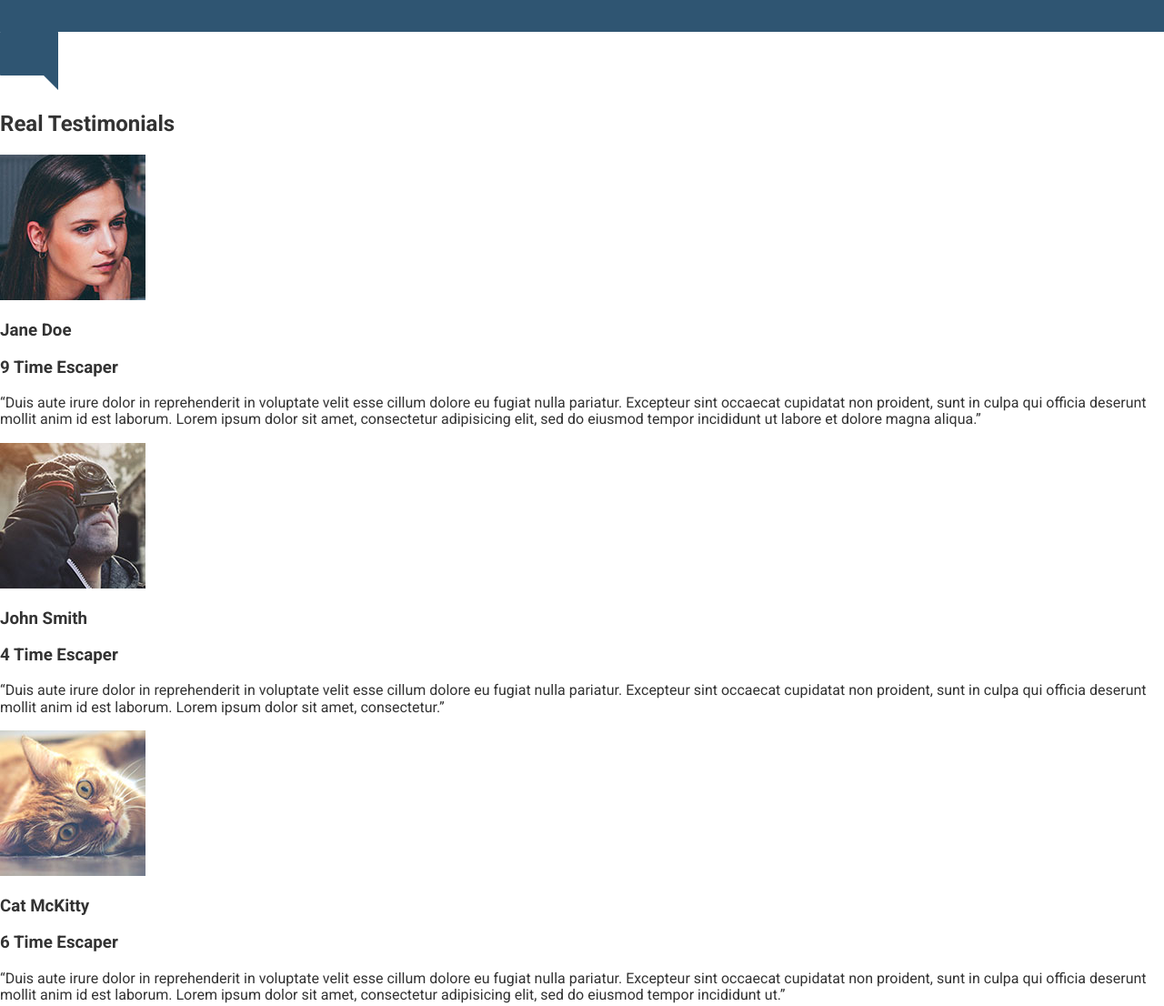
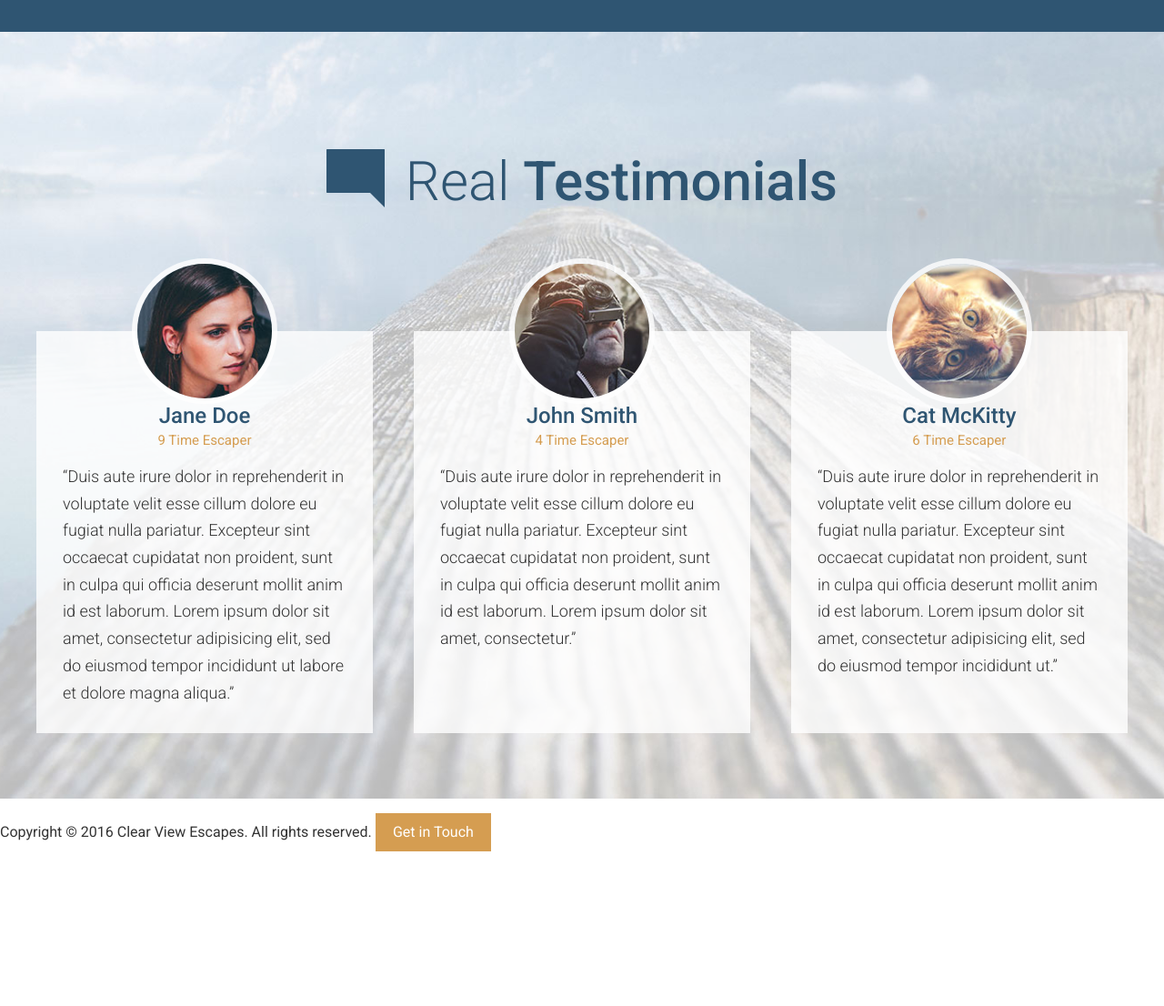
Before and after one commit to LeandroGabrielAyala/LandingPage-TravelSite, a website: page app/index.html in a window 1280 px wide. Shown: the part 3000-4106 px from the top of the page at 91% size. After the commit the page ends 3952 px from the top, so only its background shows below. Drawn offline with Linux system fonts and the light colour scheme.

Commit message:
Completed the Testimonials section.

```diff
--- a/app/assets/styles/base/_mixins.css
+++ b/app/assets/styles/base/_mixins.css
@@ -11,7 +11,7 @@
 }
 
 @define-mixin atLarge {
-	@media (min-width: 1200px) {
+	@media (min-width: 1010px) {
 		@mixin-content;
 	}
 }
--- a/app/assets/styles/modules/_page-section.css
+++ b/app/assets/styles/modules/_page-section.css
@@ -5,8 +5,34 @@
 		padding: 4.5rem 0;
 	}
 
+	&--no-b-padding-until-medium {
+		padding-bottom: 0;
+
+		@mixin atMedium {
+			padding-bottom: 4.5rem;
+		}
+	}
+
+
+	&--no-b-padding-until-large {
+		padding-bottom: 0;
+
+		@mixin atLarge {
+			padding-bottom: 4.5rem;
+		}
+	}
+
 	&--blue {
 		background-color: $mainBlue;
 		color: #FFF;
 	}
+
+	&--testimonials {
+		background-color: #e0e6ef;
+
+		@mixin atLarge {
+			background: url('/assets/images/testimonials-bg.jpg') top center no-repeat;
+			background-size: cover;
+		}
+	}
 }
--- a/app/assets/styles/modules/_row.css
+++ b/app/assets/styles/modules/_row.css
@@ -1,6 +1,10 @@
 .row {
 
 	@mixin clearfix;
+
+	&--t-padding {
+		padding-top: 80px;
+	}
 
 	&--gutters {
 		margin-right: -65px;
@@ -10,12 +14,20 @@
 		margin-right: -100px;
 	}
 
+	&--gutters-small {
+		margin-right: -45px;
+	}
+
 	&--gutters > div {
 		padding-right: 65px;
 	}
 
 	&--gutters-large > div {
 		padding-right: 100px;
+	}
+
+	&--gutters-small > div {
+		padding-right: 45px;
 	}
 
 	&__b-margin-until-medium {
@@ -51,4 +63,57 @@
 			width: 63%;
 		}
 	}
+
+	@mixin atLarge {
+
+		&__b-margin-until-large {
+			margin-bottom: 0;
+		}
+
+		&__large-4 {
+			float: left;
+			width: 33.33%;
+		}
+
+		&__large-4--large {
+			width: 37%;
+		}
+
+		&__large-6 {
+			float: left;
+			width: 50%;
+		}
+
+		&__large-8 {
+			float: left;
+			width: 66.66%;
+		}
+
+		&__large-8--smaller {
+			width: 63%;
+		}
+	}
+
+	/* Begin Equal Height Rules */
+	&--equal-heiht-at-medium {
+		@mixin atMedium {
+			display: flex;
+		}
+
+		& > div {
+			float: none;
+			display: flex;
+		}
+	}
+
+	&--equal-heiht-at-large {
+		@mixin atLarge {
+			display: flex;
+		}
+
+		& > div {
+			float: none;
+			display: flex;
+		}
+	}
 }
--- a/app/assets/styles/modules/_section-title.css
+++ b/app/assets/styles/modules/_section-title.css
@@ -11,6 +11,10 @@
 		font-weight: 500;
 	}
 
+	&--blue {
+		color: $mainBlue;
+	}
+
 	&__icon {
 		display: block;
 		margin-left: auto;
@@ -18,6 +22,8 @@
 		margin-bottom: .6rem;
 
 		@mixin atSmall {
+			position: relative;
+			top: 8px;
 			margin-right: .5rem;
 			margin-left: 0;
 			margin-bottom: 0;
--- /dev/null
+++ b/app/assets/styles/modules/_testimonials.css
@@ -0,0 +1,41 @@
+.testimonial {
+	background-color: rgba(255, 255, 255, .8);
+	padding: 0 18px 1px 18px;
+	margin-bottom: 98px;
+
+	@mixin atLarge {
+		margin-bottom: 0;
+		padding: 0 1.8125rem 1px 1.8125rem;
+	}
+
+	&--last {
+		margin-bottom: 0;
+	}
+
+	&__photo {
+		border-radius: 80px;
+		overflow: hidden;
+		width: 160px;
+		height: 160px;
+		margin: 0 auto -80px auto;
+		position: relative;
+		top: -80px;
+		border: 6px solid rgba(255, 255, 255, .8);
+	}
+
+	&__title {
+		color: $mainBlue;
+		text-align: center;
+		font-size: 1.5rem;
+		font-weight: 500;
+		margin: 0;
+	}
+
+	&__subtitle {
+		color: $mainOrange;
+		text-align: center;
+		font-weight: 400;
+		font-size: 0.9375rem;
+		margin: .25rem 0 1rem 0;
+	}
+}
--- a/app/assets/styles/modules/_wrapper.css
+++ b/app/assets/styles/modules/_wrapper.css
@@ -8,6 +8,26 @@
 
 	&--medium {
 		max-width: 976px;
+	}
+
+	&--no-padding-until-medium {
+		padding-left: 0;
+		padding-right: 0;
+
+		@mixin atMedium {
+			padding-left: 18px;
+			padding-right: 18px;
+		}
+	}
+
+	&--no-padding-until-large {
+		padding-left: 0;
+		padding-right: 0;
+
+		@mixin atLarge {
+			padding-left: 18px;
+			padding-right: 18px;
+		}
 	}
 
 	.wrapper {
--- a/app/assets/styles/styles.css
+++ b/app/assets/styles/styles.css
@@ -11,3 +11,4 @@
 @import "modules/_generic-content-container";
 @import "modules/_section-title";
 @import "modules/_feature-item";
+@import "modules/_testimonials";
--- a/app/index.html
+++ b/app/index.html
@@ -107,24 +107,43 @@
 			</div>
 		</div>
 
-		<div id="testimonials">
-			<img src="assets/images/icons/comment.svg">
-			<h2>Real Testimonials</h2>
+		<div id="testimonials" class="page-section page-section--no-b-padding-until-large page-section--testimonials">
+			<div class="wrapper wrapper--no-padding-until-large">
+				<h2 class="section-title section-title--blue"><img class="section-title__icon" src="assets/images/icons/comment.svg"> Real <strong>Testimonials</strong></h2>
 
-			<img src="assets/images/testimonial-jane.jpg">
-			<h3>Jane Doe</h3>
-			<h3>9 Time Escaper</h3>
-			<p>&ldquo;Duis aute irure dolor in reprehenderit in voluptate velit esse cillum dolore eu fugiat nulla pariatur. Excepteur sint occaecat cupidatat non proident, sunt in culpa qui officia deserunt mollit anim id est laborum. Lorem ipsum dolor sit amet, consectetur adipisicing elit, sed do eiusmod tempor incididunt ut labore et dolore magna aliqua.&rdquo;</p>
-
-			<img src="assets/images/testimonial-john.jpg">
-			<h3>John Smith</h3>
-			<h3>4 Time Escaper</h3>
-			<p>&ldquo;Duis aute irure dolor in reprehenderit in voluptate velit esse cillum dolore eu fugiat nulla pariatur. Excepteur sint occaecat cupidatat non proident, sunt in culpa qui officia deserunt mollit anim id est laborum. Lorem ipsum dolor sit amet, consectetur.&rdquo;</p>
-
-			<img src="assets/images/testimonial-cat.jpg">
-			<h3>Cat McKitty</h3>
-			<h3>6 Time Escaper</h3>
-			<p>&ldquo;Duis aute irure dolor in reprehenderit in voluptate velit esse cillum dolore eu fugiat nulla pariatur. Excepteur sint occaecat cupidatat non proident, sunt in culpa qui officia deserunt mollit anim id est laborum. Lorem ipsum dolor sit amet, consectetur adipisicing elit, sed do eiusmod tempor incididunt ut.&rdquo;</p>
+				<div class="row row--gutters row--equal-heiht-at-large row--gutters-small row--t-padding generic-content-container">
+					<div class="row__large-4">
+						<div class="testimonial">
+							<div class="testimonial__photo">
+								<img sizes="160px" srcset="assets/images/testimonial-jane.jpg 160w, assets/images/testimonial-jane-hi-dpi.jpg 320w" alt="Jane Doe">
+							</div>
+							<h3 class="testimonial__title">Jane Doe</h3>
+							<h4 class="testimonial__subtitle">9 Time Escaper</h4>
+							<p>&ldquo;Duis aute irure dolor in reprehenderit in voluptate velit esse cillum dolore eu fugiat nulla pariatur. Excepteur sint occaecat cupidatat non proident, sunt in culpa qui officia deserunt mollit anim id est laborum. Lorem ipsum dolor sit amet, consectetur adipisicing elit, sed do eiusmod tempor incididunt ut labore et dolore magna aliqua.&rdquo;</p>
+						</div>
+					</div>
+					<div class="row__large-4">
+						<div class="testimonial">
+							<div class="testimonial__photo">
+								<img sizes="160px" srcset="assets/images/testimonial-john.jpg 160w, assets/images/testimonial-john-hi-dpi.jpg 320w" alt="John Smith">
+							</div>
+							<h3 class="testimonial__title">John Smith</h3>
+							<h4 class="testimonial__subtitle">4 Time Escaper</h4>
+							<p>&ldquo;Duis aute irure dolor in reprehenderit in voluptate velit esse cillum dolore eu fugiat nulla pariatur. Excepteur sint occaecat cupidatat non proident, sunt in culpa qui officia deserunt mollit anim id est laborum. Lorem ipsum dolor sit amet, consectetur.&rdquo;</p>
+						</div>
+					</div>
+					<div class="row__large-4">
+						<div class="testimonial testimonial--last">
+							<div class="testimonial__photo">
+								<img sizes="160px" srcset="assets/images/testimonial-cat.jpg 160w, assets/images/testimonial-cat-hi-dpi-i.jpg 320w" alt="Cat McKitty">
+							</div>
+							<h3 class="testimonial__title">Cat McKitty</h3>
+							<h4 class="testimonial__subtitle">6 Time Escaper</h4>
+							<p>&ldquo;Duis aute irure dolor in reprehenderit in voluptate velit esse cillum dolore eu fugiat nulla pariatur. Excepteur sint occaecat cupidatat non proident, sunt in culpa qui officia deserunt mollit anim id est laborum. Lorem ipsum dolor sit amet, consectetur adipisicing elit, sed do eiusmod tempor incididunt ut.&rdquo;</p>
+						</div>
+					</div>
+				</div>
+			</div>
 		</div>
 
 		<footer>
--- a/app/temp/styles/styles.css
+++ b/app/temp/styles/styles.css
@@ -542,6 +542,32 @@ a {
 		max-width: 976px;
 	}
 
+.wrapper--no-padding-until-medium {
+		padding-left: 0;
+		padding-right: 0;
+	}
+
+@media (min-width: 800px) {
+
+.wrapper--no-padding-until-medium {
+			padding-left: 18px;
+			padding-right: 18px
+	}
+	}
+
+.wrapper--no-padding-until-large {
+		padding-left: 0;
+		padding-right: 0;
+	}
+
+@media (min-width: 1010px) {
+
+.wrapper--no-padding-until-large {
+			padding-left: 18px;
+			padding-right: 18px
+	}
+	}
+
 .wrapper .wrapper {
 		padding-left: 0;
 		padding-right: 0;
@@ -569,9 +595,43 @@ a {
 }
 	}
 
+.page-section--no-b-padding-until-medium {
+		padding-bottom: 0;
+	}
+
+@media (min-width: 800px) {
+
+.page-section--no-b-padding-until-medium {
+			padding-bottom: 4.5rem
+	}
+	}
+
+.page-section--no-b-padding-until-large {
+		padding-bottom: 0;
+	}
+
+@media (min-width: 1010px) {
+
+.page-section--no-b-padding-until-large {
+			padding-bottom: 4.5rem
+	}
+	}
+
 .page-section--blue {
 		background-color: #2f5572;
 		color: #FFF;
+	}
+
+.page-section--testimonials {
+		background-color: #e0e6ef;
+	}
+
+@media (min-width: 1010px) {
+
+.page-section--testimonials {
+			background: url('/assets/images/testimonials-bg.jpg') top center no-repeat;
+			background-size: cover
+	}
 	}
 
 .headline {
@@ -638,6 +698,10 @@ a {
 		display: table;
 	}
 
+.row--t-padding {
+		padding-top: 80px;
+	}
+
 .row--gutters {
 		margin-right: -65px;
 	}
@@ -646,12 +710,20 @@ a {
 		margin-right: -100px;
 	}
 
+.row--gutters-small {
+		margin-right: -45px;
+	}
+
 .row--gutters > div {
 		padding-right: 65px;
 	}
 
 .row--gutters-large > div {
 		padding-right: 100px;
+	}
+
+.row--gutters-small > div {
+		padding-right: 45px;
 	}
 
 .row__b-margin-until-medium {
@@ -688,6 +760,62 @@ a {
 		}
 	}
 
+@media (min-width: 1010px) {
+
+		.row__b-margin-until-large {
+			margin-bottom: 0;
+		}
+
+		.row__large-4 {
+			float: left;
+			width: 33.33%;
+		}
+
+		.row__large-4--large {
+			width: 37%;
+		}
+
+		.row__large-6 {
+			float: left;
+			width: 50%;
+		}
+
+		.row__large-8 {
+			float: left;
+			width: 66.66%;
+		}
+
+		.row__large-8--smaller {
+			width: 63%;
+		}
+	}
+
+/* Begin Equal Height Rules */
+
+@media (min-width: 800px) {
+
+.row--equal-heiht-at-medium {
+			display: flex
+	}
+	}
+
+.row--equal-heiht-at-medium > div {
+			float: none;
+			display: flex;
+		}
+
+@media (min-width: 1010px) {
+
+.row--equal-heiht-at-large {
+			display: flex
+	}
+	}
+
+.row--equal-heiht-at-large > div {
+			float: none;
+			display: flex;
+		}
+
 .generic-content-container p {
 		font-weight: 300;
 		line-height: 1.65;
@@ -722,6 +850,10 @@ a {
 		font-weight: 500;
 	}
 
+.section-title--blue {
+		color: #2f5572;
+	}
+
 .section-title__icon {
 		display: block;
 		margin-left: auto;
@@ -732,6 +864,8 @@ a {
 @media (min-width: 530px) {
 
 .section-title__icon {
+			position: relative;
+			top: 8px;
 			margin-right: .5rem;
 			margin-left: 0;
 			margin-bottom: 0;
@@ -780,3 +914,48 @@ a {
 			font-size: 1.875rem
 	}
 	}
+
+.testimonial {
+	background-color: rgba(255, 255, 255, .8);
+	padding: 0 18px 1px 18px;
+	margin-bottom: 98px;
+}
+
+@media (min-width: 1010px) {
+
+.testimonial {
+		margin-bottom: 0;
+		padding: 0 1.8125rem 1px 1.8125rem
+}
+	}
+
+.testimonial--last {
+		margin-bottom: 0;
+	}
+
+.testimonial__photo {
+		border-radius: 80px;
+		overflow: hidden;
+		width: 160px;
+		height: 160px;
+		margin: 0 auto -80px auto;
+		position: relative;
+		top: -80px;
+		border: 6px solid rgba(255, 255, 255, .8);
+	}
+
+.testimonial__title {
+		color: #2f5572;
+		text-align: center;
+		font-size: 1.5rem;
+		font-weight: 500;
+		margin: 0;
+	}
+
+.testimonial__subtitle {
+		color: #d59d51;
+		text-align: center;
+		font-weight: 400;
+		font-size: 0.9375rem;
+		margin: .25rem 0 1rem 0;
+	}
```
